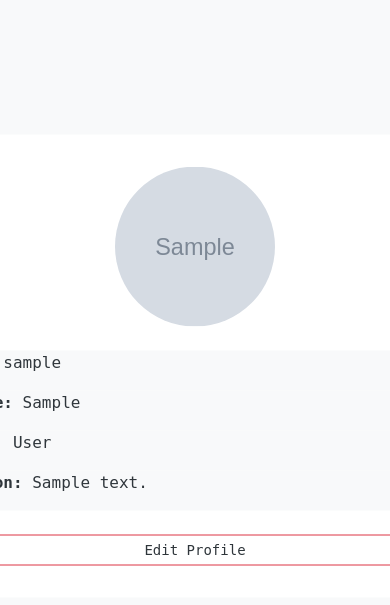
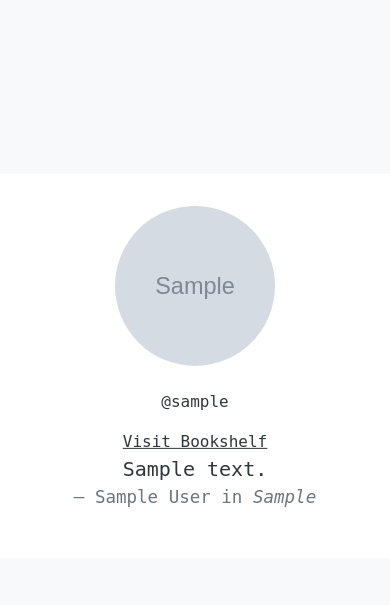
Before and after one commit to sweetreprise/reading-room, a Flask app: a page that uses templates/users/profile.html in a window 390 px wide; the page is wider, and only the part inside the window is pictured. Shown: the part 56-661 px from the top of that part. Run offline with Flask 2, Linux system fonts and the light colour scheme; a user stored in the database is signed in; tables that the repository leaves empty hold one stand-in row (values such as "Sample post"); grey boxes marked "Sample" are stand-in pictures; some libraries are stand-ins or nearby versions; some web fonts are replaced.

Commit message:
fixed mobile responsiveness

```diff
--- a/templates/users/login.html
+++ b/templates/users/login.html
@@ -19,7 +19,7 @@
 {% endwith %}
 
 <!-- Login Form -->
-<div class="row justify-content-center">
+<div class="row justify-content-center" id="form-spacing">
     <div class="col-md-6">
         <form action="{{ url_for('login') }}" method="POST">
             {{ form.hidden_tag() }}
--- a/templates/users/profile.html
+++ b/templates/users/profile.html
@@ -2,9 +2,9 @@
 
 {% block content %}
 
-{% if other_user.username != curr_user.username %}
+{% if other_user %}
 
-<div class="container-fluid base-container profile-info-other">
+<div class="container base-container profile-info-other">
     <img src="{{ other_user.image_url }}" alt="user image" class="rounded-img"><br>
     <p>@{{ other_user.username }}</p>
     <a href="shelves/{{ other_user.username }}">Visit Bookshelf</a>
@@ -22,7 +22,7 @@
 
 {% else %}
 
-<div class="container-fluid base-container profile-info-self">
+<div class="container base-container profile-info-self">
     <img src="{{ current_user.image_url }}" alt="user image" class="rounded-img"><br>
     <span><p><b>Username: </b>{{ current_user.username }}</p></span>
     <span><p><b>First name: </b>{{ current_user.first_name }}</p></span>
--- a/templates/users/register.html
+++ b/templates/users/register.html
@@ -17,7 +17,7 @@
 {% endwith %}
 
 <!-- Register Form -->
-<div class="row justify-content-center">
+<div class="row justify-content-center" id="form-spacing">
     <div class="col-md-6">
         <form action="{{ url_for('register') }}" method="POST">
             {{ form.hidden_tag() }}
```
